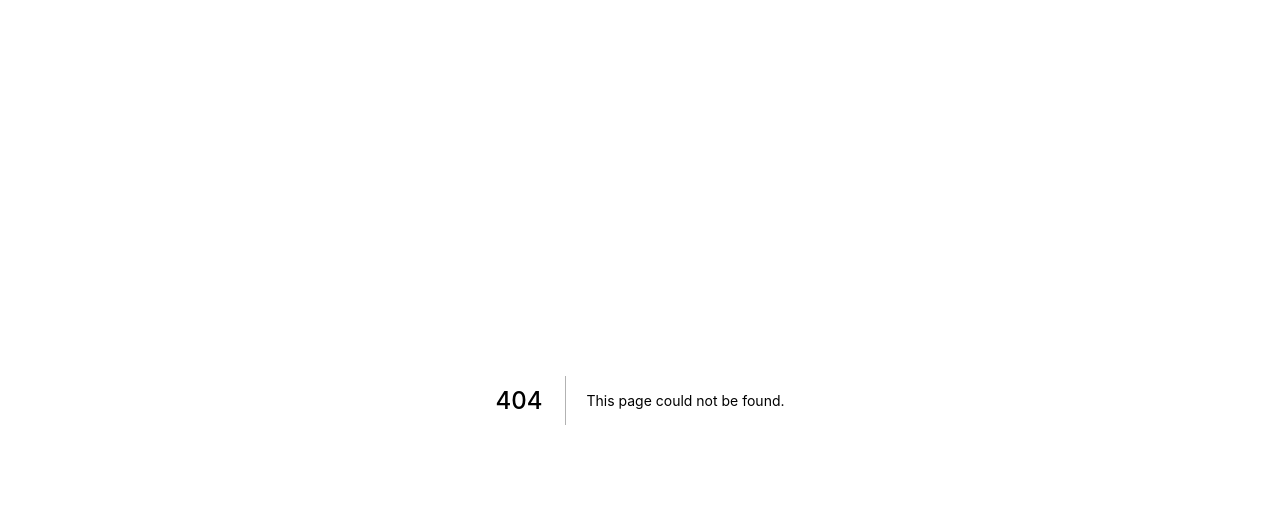
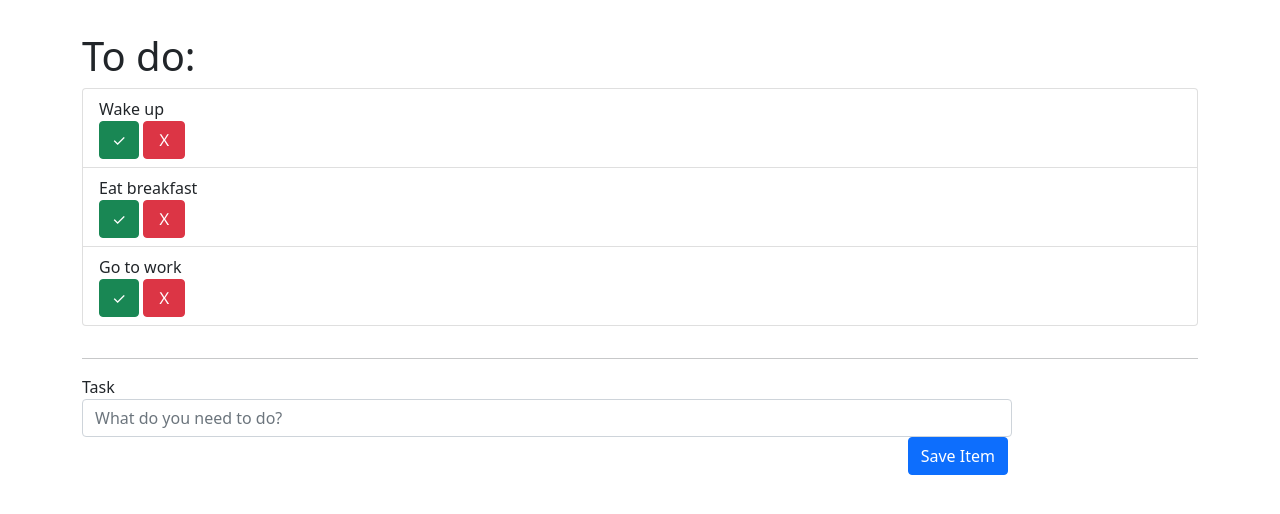
Before and after one commit to marushosummers/PrAhaChallenge, a Next.js app in the folder frontend/app/nextjs-blog/: page /todo in a window 1280 px wide. Before the commit this address had no page. Shown: the top 514 px of the page. Built offline with nearby package versions, Linux system fonts and the light colour scheme.

Commit message:
/todoにtodoアプリをクローン

```diff
--- /dev/null
+++ b/frontend/app/nextjs-blog/components/todo/todo.js
@@ -0,0 +1,143 @@
+import React from 'react';
+import ReactDOM from "react-dom";
+import createReactClass from "create-react-class";
+
+var TodoBox = createReactClass({
+	getInitialState: function () {
+		return {
+			data: [
+				{"id":"00001","task":"Wake up","complete":"false"},
+				{"id":"00002","task":"Eat breakfast","complete":"false"},
+        {"id":"00003","task":"Go to work","complete":"false"}
+			]
+		};
+	},
+	generateId: function () {
+		return Math.floor(Math.random()*90000) + 10000;
+	},
+	handleNodeRemoval: function (nodeId) {
+		var data = this.state.data;
+		data = data.filter(function (el) {
+			return el.id !== nodeId;
+		});
+		this.setState({data});
+		return;
+	},
+	handleSubmit: function (task) {
+		var data = this.state.data;
+		var id = this.generateId().toString();
+		var complete = 'false';
+		data = data.concat([{id, task, complete}]);
+		this.setState({data});
+	},
+	handleToggleComplete: function (nodeId) {
+		var data = this.state.data;
+		for (var i in data) {
+			if (data[i].id == nodeId) {
+				data[i].complete = data[i].complete === 'true' ? 'false' : 'true';
+				break;
+			}
+		}
+		this.setState({data});
+		return;
+	},
+	render: function() {
+		return (
+			<div className="well">
+				<h1 className="vert-offset-top-0">To do:</h1>
+				<TodoList data={this.state.data} removeNode={this.handleNodeRemoval} toggleComplete={this.handleToggleComplete} />
+				<TodoForm onTaskSubmit={this.handleSubmit} />
+			</div>
+		);
+	}
+});
+
+var TodoList = createReactClass({
+	removeNode: function (nodeId) {
+		this.props.removeNode(nodeId);
+		return;
+	},
+	toggleComplete: function (nodeId) {
+		this.props.toggleComplete(nodeId);
+		return;
+	},
+	render: function() {
+		var listNodes = this.props.data.map(function (listItem) {
+			return (
+				<TodoItem key={listItem.id} nodeId={listItem.id} task={listItem.task} complete={listItem.complete} removeNode={this.removeNode} toggleComplete={this.toggleComplete} />
+			);
+		},this);
+		return (
+			<ul className="list-group">
+				{listNodes}
+			</ul>
+		);
+	}
+});
+
+var TodoItem = createReactClass({
+	removeNode: function (e) {
+		e.preventDefault();
+		this.props.removeNode(this.props.nodeId);
+		return;
+	},
+	toggleComplete: function (e) {
+		e.preventDefault();
+		this.props.toggleComplete(this.props.nodeId);
+		return;
+	},
+	updateClass: function () {
+
+	},
+	render: function() {
+		var classes = 'list-group-item clearfix';
+		if (this.props.complete === 'true') {
+			classes = classes + ' list-group-item-success';
+		}
+		return (
+			<li className={classes}>
+				{this.props.task}
+				<div className="pull-right" role="group">
+					<button type="button" className="btn btn-xs btn-success img-circle" onClick={this.toggleComplete}>&#x2713;</button> <button type="button" className="btn btn-xs btn-danger img-circle" onClick={this.removeNode}>&#xff38;</button>
+				</div>
+			</li>
+		);
+	}
+});
+
+var TodoForm = createReactClass({
+	doSubmit: function (e) {
+		e.preventDefault();
+		var task = ReactDOM.findDOMNode(this.refs.task).value.trim();
+		if (!task) {
+			return;
+		}
+		this.props.onTaskSubmit(task);
+		ReactDOM.findDOMNode(this.refs.task).value = '';
+		return;
+	},
+	render: function() {
+		return (
+			<div className="commentForm vert-offset-top-2">
+				<hr />
+				<div className="clearfix">
+					<form className="todoForm form-horizontal" onSubmit={this.doSubmit}>
+						<div className="form-group">
+							<label htmlFor="task" className="col-md-2 control-label">Task</label>
+							<div className="col-md-10">
+								<input type="text" id="task" ref="task" className="form-control" placeholder="What do you need to do?" />
+							</div>
+						</div>
+						<div className="row">
+							<div className="col-md-10 col-md-offset-2 text-right">
+								<input type="submit" value="Save Item" className="btn btn-primary" />
+							</div>
+						</div>
+					</form>
+				</div>
+			</div>
+		);
+	}
+});
+
+export default TodoBox;
--- a/frontend/app/nextjs-blog/package.json
+++ b/frontend/app/nextjs-blog/package.json
@@ -11,6 +11,7 @@
   },
   "dependencies": {
     "@storybook/addon-postcss": "^2.0.0",
+    "create-react-class": "^15.7.0",
     "next": "^11.0.0",
     "react": "17.0.2",
     "react-dom": "17.0.2"
--- a/frontend/app/nextjs-blog/pages/_app.js
+++ b/frontend/app/nextjs-blog/pages/_app.js
@@ -1,11 +1,27 @@
 import "../styles/globals.css";
+import "../styles/todo.css";
+import Head from "next/head";
 
 export default function App({
   Component,
   pageProps
 }) {
-  return <Component {
+  return (
+  <>
+  <Head>
+    <link
+      href = "https://cdn.jsdelivr.net/npm/bootstrap@5.0.0-beta1/dist/css/bootstrap.min.css"
+      rel = "stylesheet"
+      integrity = "sha384-giJF6kkoqNQ00vy+HMDP7azOuL0xtbfIcaT9wjKHr8RbDVddVHyTfAAsrekwKmP1"
+      crossorigin = "anonymous" />
+    <script
+  src = "https://cdn.jsdelivr.net/npm/bootstrap@5.0.0-beta1/dist/js/bootstrap.bundle.min.js"
+  integrity = "sha384-ygbV9kiqUc6oa4msXn9868pTtWMgiQaeYH7/t7LECLbyPA2x65Kgf80OJFdroafW"
+  crossorigin = "anonymous" ></script>
+  </Head>
+  <Component {
     ...pageProps
   }
-  />;
-}
+  />
+  </>
+  )}
--- /dev/null
+++ b/frontend/app/nextjs-blog/pages/todo/index.js
@@ -0,0 +1,11 @@
+import TodoBox from '../../components/todo/todo'
+
+export default function Home() {
+  return (
+  <section class="container vert-offset-top-2">
+    <div class="todoBox col-xs-6 col-xs-offset-3">
+      <TodoBox />
+    </div>
+  </section>
+  );
+};
--- /dev/null
+++ b/frontend/app/nextjs-blog/styles/todo.css
@@ -0,0 +1,7 @@
+.vert-offset-top-0 {
+    margin-top: 0em;
+}
+
+.vert-offset-top-2 {
+    margin-top: 2em;
+}
```
Also changed, not shown: 1 other file (tests, documents, lock files or other folders).
